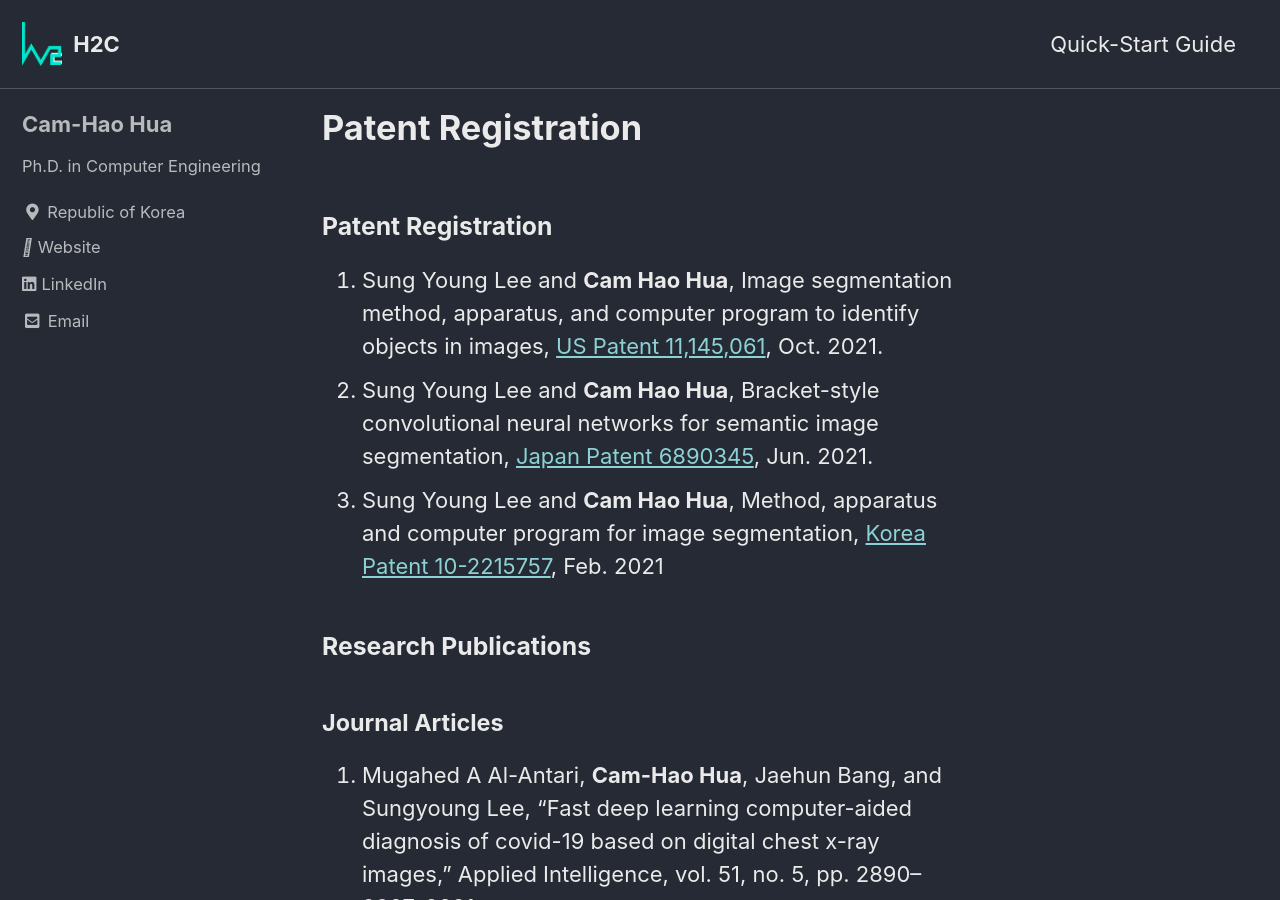
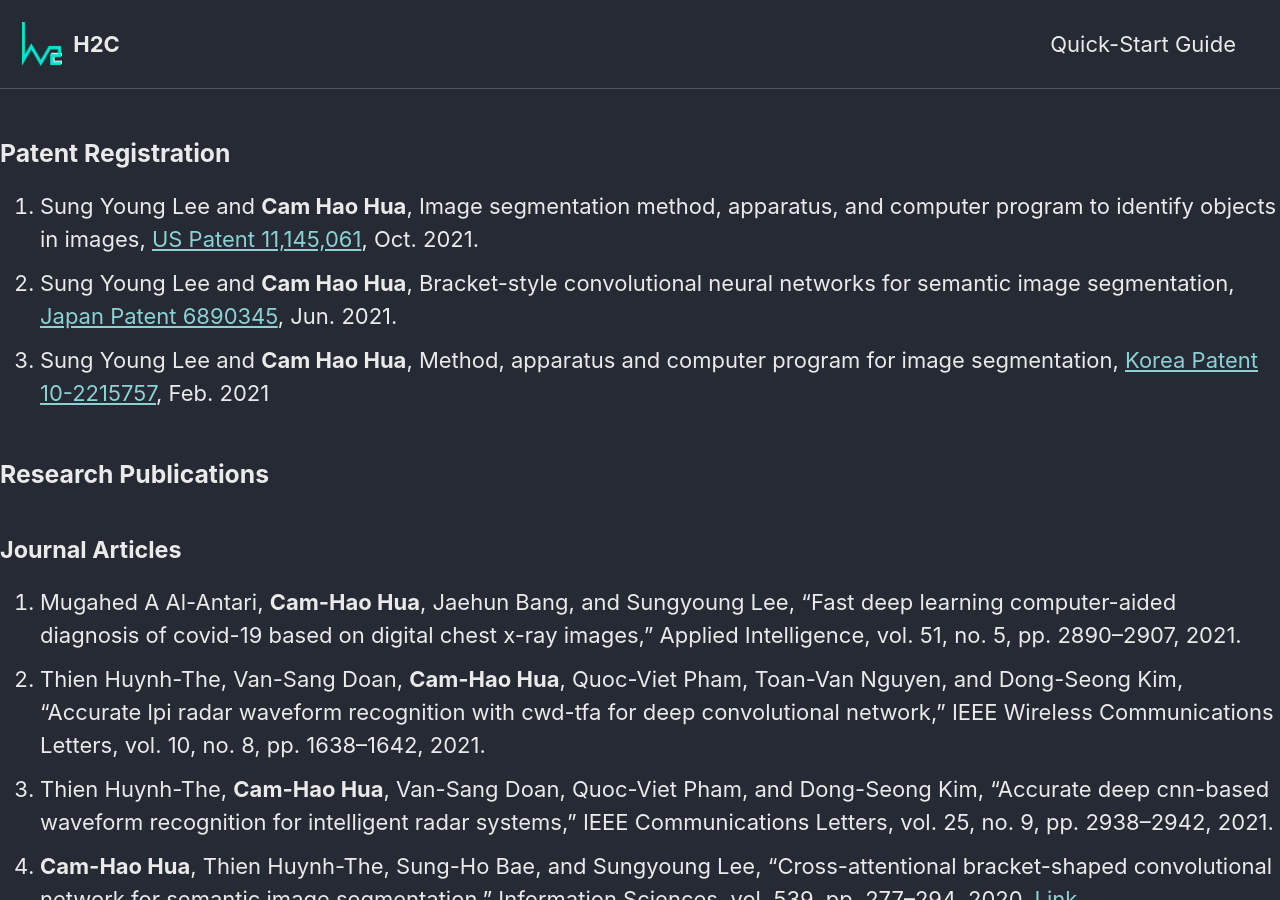
Before and after one commit to camhao168/camhao168.github.io, a Jekyll site: the page built from _pages/publications.md, in a window 1280 px wide and 900 px high. Built offline with Jekyll 4.4.1, drawn with Linux system fonts in a browser that asks for light colours; cached includes are drawn as plain includes; our own code applies the rules of GitHub Pages for plain Markdown files; part of the change alters nothing that is shown.

```diff
--- a/_config.yml
+++ b/_config.yml
@@ -295,9 +295,9 @@ defaults:
       related: true
 
 defaults:
-  # _pages/publications.md
+  # _pages
   - scope:
-      path: ""
+      path: "/publications/"
       type: pages
     values:
       layout: single
```
